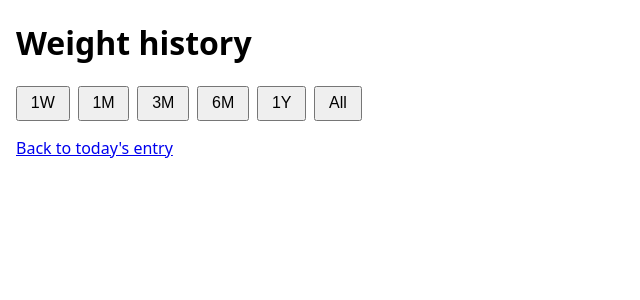
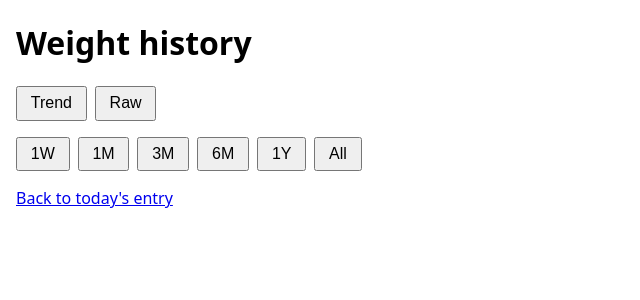
Before and after one commit to cadolphs/weight-tracker, a Python web app: template src/weight_tracker/web/templates/graph.html in a window 1280 px wide. Shown: the top 300 px of the page, without its empty margins (0-640 px from the left). Run offline with Jinja, Linux system fonts and the light colour scheme; the template is opened without the code that fills it, so the values that code supplies are empty.

Commit message:
feat(weight-trend-tracker): trend/raw toggle, default lens, engagement telemetry
Step-Id: 03-05

```diff
--- a/src/weight_tracker/web/templates/graph.html
+++ b/src/weight_tracker/web/templates/graph.html
@@ -7,21 +7,29 @@
   <link rel="stylesheet" href="/static/uplot.min.css">
   <style>
     body { font-family: system-ui, sans-serif; margin: 1rem; }
-    #scale-picker { display: flex; gap: 0.5rem; margin-bottom: 1rem; }
-    #scale-picker button { padding: 0.4rem 0.8rem; font-size: 1rem; }
-    #scale-picker button[aria-pressed="true"] { font-weight: bold; text-decoration: underline; }
+    #scale-picker, #view-toggle { display: flex; gap: 0.5rem; margin-bottom: 1rem; }
+    #scale-picker button, #view-toggle button { padding: 0.4rem 0.8rem; font-size: 1rem; }
+    #scale-picker button[aria-pressed="true"],
+    #view-toggle button[aria-pressed="true"] { font-weight: bold; text-decoration: underline; }
   </style>
 </head>
 <body>
   <main id="graph-page" data-view="{{ view }}" data-scale="{{ scale }}">
     <h1>Weight history</h1>
+    <!-- Buttons deliberately carry data-lens / data-window (never data-view /
+         data-scale): the page state attributes on #graph-page must stay the only
+         markup matching the acceptance contract. -->
+    <nav id="view-toggle" aria-label="Graph lens">
+      <button data-lens="trend">Trend</button>
+      <button data-lens="raw">Raw</button>
+    </nav>
     <nav id="scale-picker" aria-label="Time scale">
-      <button data-scale="1W">1W</button>
-      <button data-scale="1M">1M</button>
-      <button data-scale="3M">3M</button>
-      <button data-scale="6M">6M</button>
-      <button data-scale="1Y">1Y</button>
-      <button data-scale="ALL">All</button>
+      <button data-window="1W">1W</button>
+      <button data-window="1M">1M</button>
+      <button data-window="3M">3M</button>
+      <button data-window="6M">6M</button>
+      <button data-window="1Y">1Y</button>
+      <button data-window="ALL">All</button>
     </nav>
     <div id="chart"></div>
     <p id="empty-invite" hidden>No entries yet — <a href="/">log your first weight</a>.</p>
@@ -104,16 +112,29 @@
     async function showGraph(scale) {
       page.dataset.scale = scale;
       for (const button of document.querySelectorAll("#scale-picker button")) {
-        button.setAttribute("aria-pressed", String(button.dataset.scale === scale));
+        button.setAttribute("aria-pressed", String(button.dataset.window === scale));
       }
       if (page.dataset.view === "trend") await showTrend(scale);
       else await showRaw(scale);
     }
 
+    // One-tap lens toggle (US-005): flips the view, keeps selected_time_scale —
+    // toggling never resets the chosen window.
+    async function showView(view) {
+      page.dataset.view = view;
+      for (const button of document.querySelectorAll("#view-toggle button")) {
+        button.setAttribute("aria-pressed", String(button.dataset.lens === view));
+      }
+      await showGraph(page.dataset.scale);
+    }
+
     for (const button of document.querySelectorAll("#scale-picker button")) {
-      button.addEventListener("click", () => showGraph(button.dataset.scale));
+      button.addEventListener("click", () => showGraph(button.dataset.window));
     }
-    showGraph(page.dataset.scale);
+    for (const button of document.querySelectorAll("#view-toggle button")) {
+      button.addEventListener("click", () => showView(button.dataset.lens));
+    }
+    showView(page.dataset.view);
   </script>
 </body>
 </html>
```
Also changed, not shown: src/weight_tracker/composition.py (+8 -3 lines), src/weight_tracker/shell/telemetry_store.py (added, +30 -0 lines), src/weight_tracker/web/routes.py (+30 -7 lines), 1 other file.
